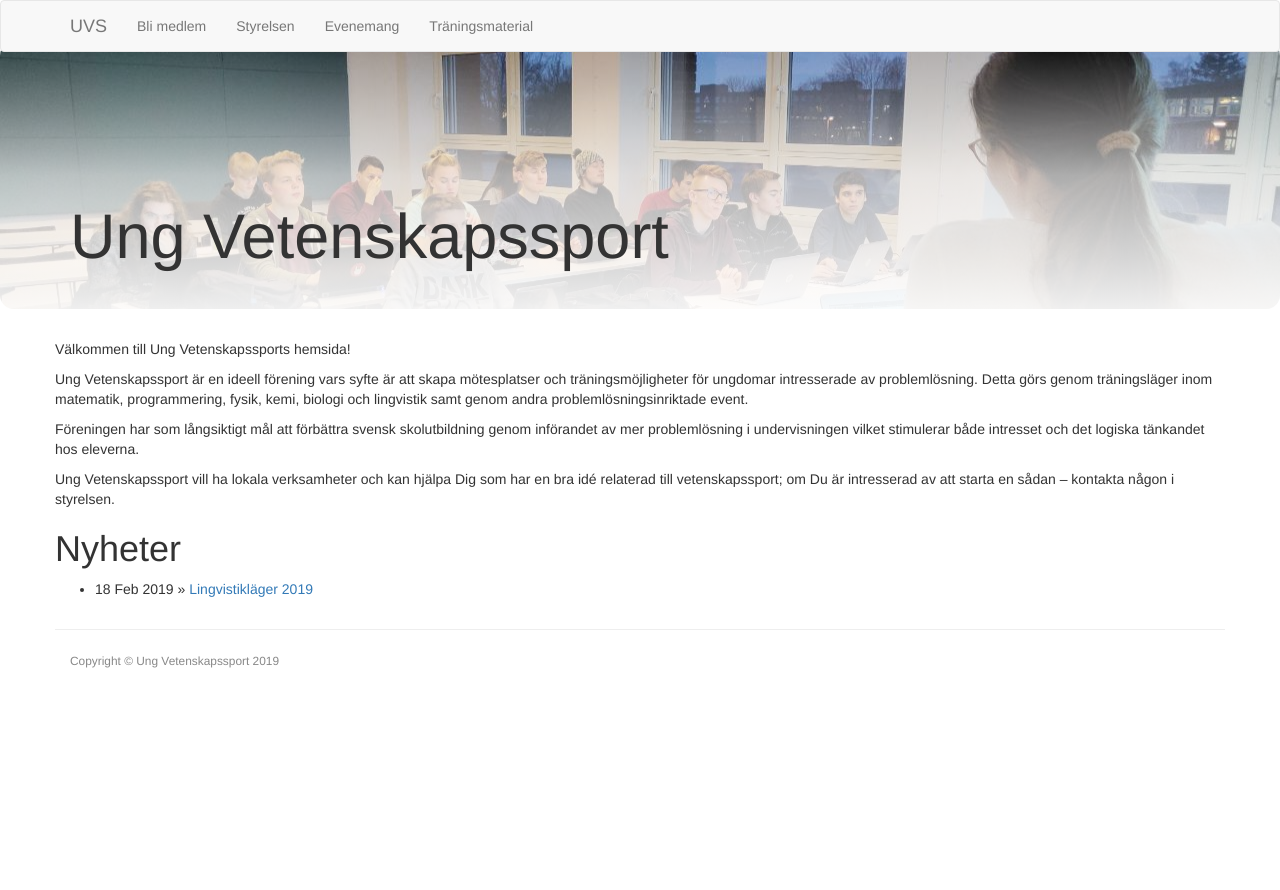
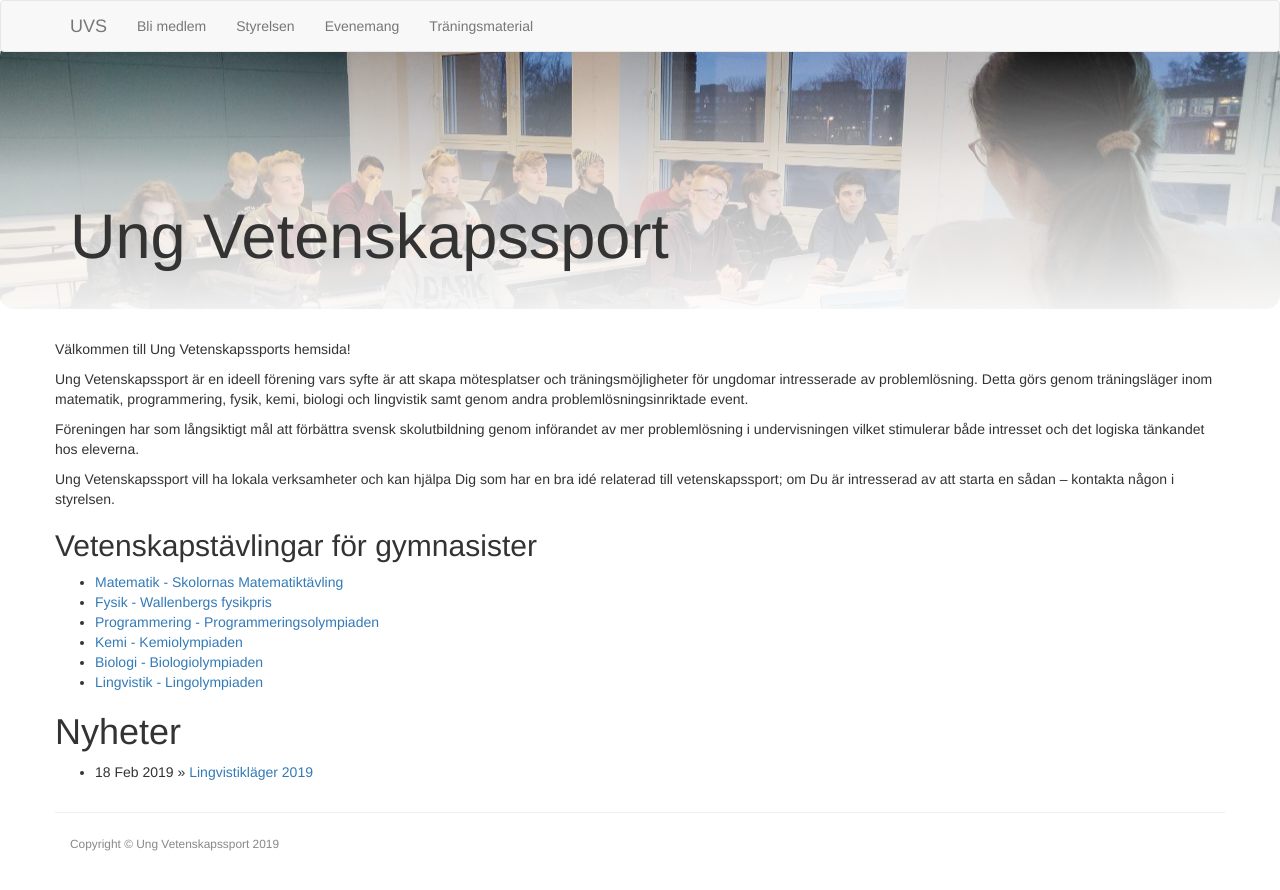
Before and after one commit to ungvetenskapssport/ungvetenskapssport.github.io, a Jekyll site: the page built from index.md, in a window 1280 px wide. Shown: the top 890 px of the page. Built offline with Jekyll 4.4.1, drawn with Linux system fonts in a browser that asks for light colours; nearby versions of some CDN libraries.

Commit message:
add links to competitions

```diff
--- /dev/null
+++ b/_data/competitions.yml
@@ -0,0 +1,18 @@
+- subject: Matematik
+  name: Skolornas Matematiktävling
+  url: https://mattetavling.se/
+- subject: Fysik
+  name: Wallenbergs fysikpris
+  url: http://www.fysikersamfundet.se/wallenbergs-fysikpris/
+- subject: Programmering
+  name: Programmeringsolympiaden
+  url: https://www.progolymp.se/
+- subject: Kemi
+  name: Kemiolympiaden
+  url: http://kemisamfundet.se/kemi-i-skolan/kemiolympiaden/
+- subject: Biologi
+  name: Biologiolympiaden
+  url: https://biologilararna.se/internationella-biologiolympiaden-ibo/
+- subject: Lingvistik
+  name: Lingolympiaden
+  url: https://sites.google.com/site/lingolympiaden/
--- a/index.md
+++ b/index.md
@@ -10,6 +10,15 @@ Föreningen har som långsiktigt mål att förbättra svensk skolutbildning geno
 
 Ung Vetenskapssport vill ha lokala verksamheter och kan hjälpa Dig som har en bra idé relaterad till vetenskapssport; om Du är intresserad av att starta en sådan – kontakta någon i styrelsen.
 
+## Vetenskapstävlingar för gymnasister
+<ul>
+{% for comp in site.data.competitions %}
+<li>
+<a href="{{comp.url}}">{{comp.subject}} - {{comp.name}}</a>
+</li>
+{% endfor %}
+</ul>
+
 # Nyheter
 <ul class="posts">
     {% for post in site.posts %}
```
